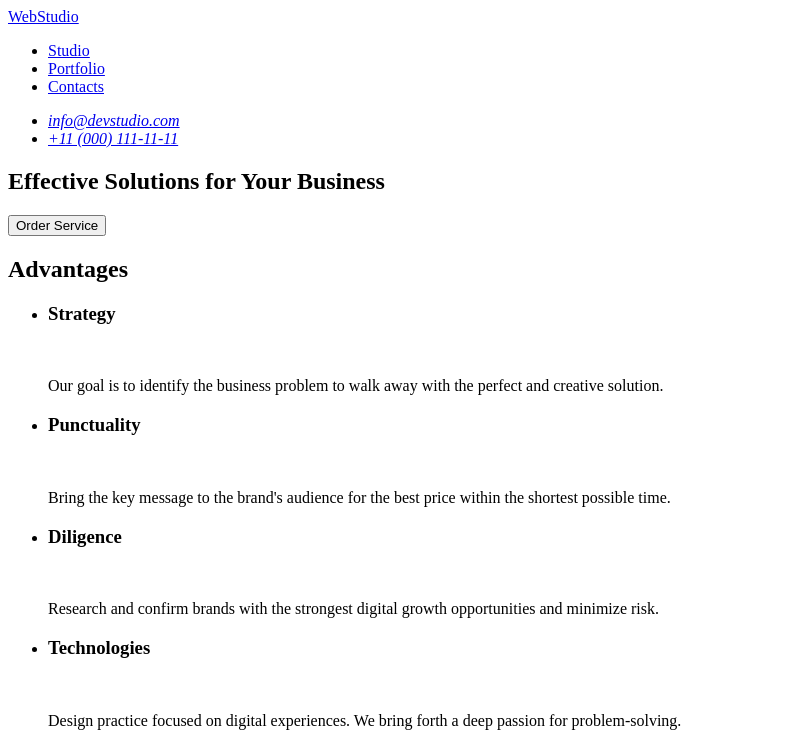
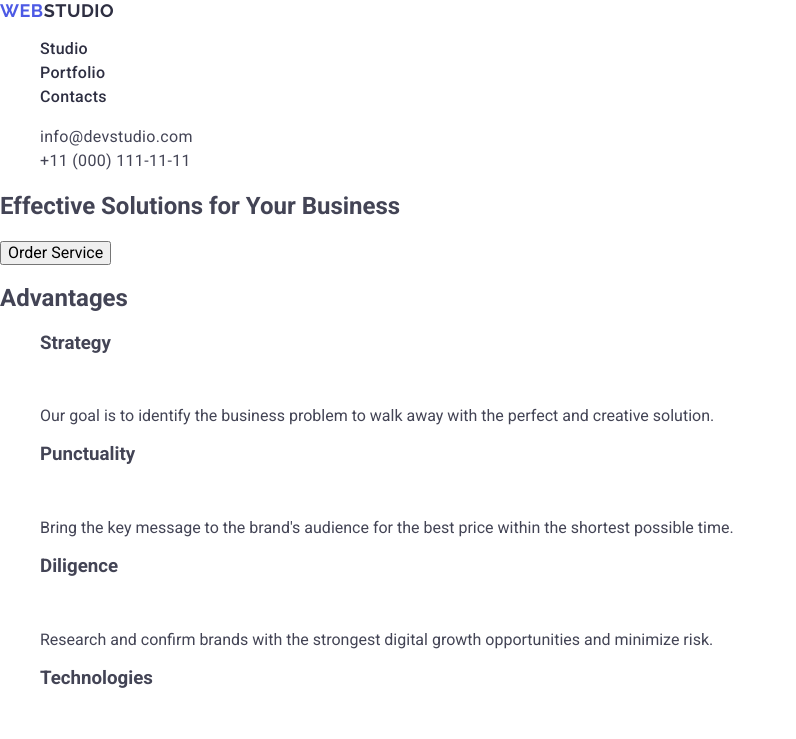
Before and after one commit to Mariia-Shtefiuk/goit-markup-hw-02, a plain HTML site: page index.html in a window 1280 px wide. Shown: the top 739 px of the page, without its empty margins (0-796 px from the left). Drawn offline with nearby package versions, Linux system fonts and the light colour scheme.

Commit message:
css add, index update

```diff
--- /dev/null
+++ b/css/styles.css
@@ -0,0 +1,62 @@
+body {
+  font-family: "Roboto", serif;
+  color: #434455;
+  background-color: #fff;
+}
+
+ul,
+ol {
+  list-style-type: none;
+}
+
+a {
+  text-decoration: none;
+}
+
+.logo {
+  font-family: "Raleway", sans-serif;
+  font-weight: 700;
+  font-size: 18px;
+  line-height: 1.17;
+  letter-spacing: 0.03em;
+  text-transform: uppercase;
+  color: #4d5ae5;
+}
+
+.header-logo .logo-part {
+  color: #2e2f42;
+}
+
+.nav-link {
+  font-weight: 500;
+  font-size: 16px;
+  line-height: 1.5;
+  letter-spacing: 0.02em;
+  color: #2e2f42;
+}
+
+.nav-link:hover,
+.nav-link:focus,
+.contacts-link:hover,
+.contacts-link:focus {
+  color: #404bbf;
+}
+
+.contacts {
+  font-style: normal;
+}
+
+.contacts-link {
+  font-size: 16px;
+  line-height: 1.5;
+  letter-spacing: 0.02em;
+  color: #434455;
+}
+
+.page-footer {
+  background-color: #2e2f42;
+}
+
+.footer-logo .logo-part {
+  color: #f4f4fd;
+}
--- a/index.html
+++ b/index.html
@@ -5,22 +5,31 @@
     <meta charset="UTF-8">
     <meta name="viewport" content="width=device-width, initial-scale=1.0">
     <title>Document</title>
+    <link rel="stylesheet" href="https://cdnjs.cloudflare.com/ajax/libs/modern-normalize/3.0.1/modern-normalize.min.css"
+        integrity="sha512-q6WgHqiHlKyOqslT/lgBgodhd03Wp4BEqKeW6nNtlOY4quzyG3VoQKFrieaCeSnuVseNKRGpGeDU3qPmabCANg=="
+        crossorigin="anonymous" referrerpolicy="no-referrer" />
+    <link rel="preconnect" href="https://fonts.googleapis.com">
+    <link rel="preconnect" href="https://fonts.gstatic.com" crossorigin>
+    <link href="https://fonts.googleapis.com/css2?family=Raleway:wght@700&family=Roboto:wght@400;500;700&display=swap"
+        rel="stylesheet">
+    <link rel="stylesheet" href="./css/styles.css">
 </head>
 
 <body>
-    <header>
-        <nav>
-            <a href="./index.html"> WebStudio </a>
-            <ul>
-                <li><a href="#Studio">Studio</a></li>
-                <li><a href="#Portfolio">Portfolio</a></li>
-                <li><a href="#Contacts">Contacts</a></li>
+    <header class="page-header">
+        <nav class="header-nav">
+            <a class="logo header-logo" href="./index.html"> Web<span class="logo-part">Studio</span> </a>
+            <ul class="nav-list">
+                <li class="nav-item"><a class="nav-link" href="./index.html">Studio</a></li>
+                <li class="nav-item"><a class="nav-link" href="#Portfolio">Portfolio</a></li>
+                <li class="nav-item"><a class="nav-link" href="#Contacts">Contacts</a></li>
             </ul>
         </nav>
-        <address>
-            <ul>
-                <li><a href="mailto:info@devstudio.com">info@devstudio.com</a></li>
-                <li><a href="tel:+110001111111">+11 (000) 111-11-11</a></li>
+        <address class="contacts">
+            <ul class="contscts-list">
+                <li class="contacts-item"><a class="contacts-link"
+                        href="mailto:info@devstudio.com">info@devstudio.com</a></li>
+                <li class="contacts-item"><a class="contacts-link" href="tel:+110001111111">+11 (000) 111-11-11</a></li>
             </ul>
         </address>
     </header>
@@ -89,8 +98,8 @@
         </section>
     </main>
 
-    <footer>
-        <a href="./index.html"> WebStudio </a>
+    <footer class="page-footer">
+        <a class="logo footer-logo" href="./index.html"> Web<span class="logo-part">Studio</span> </a>
         <p>
             Increase the flow of customers and sales for your business with digital marketing & growth solutions.
         </p>
```
